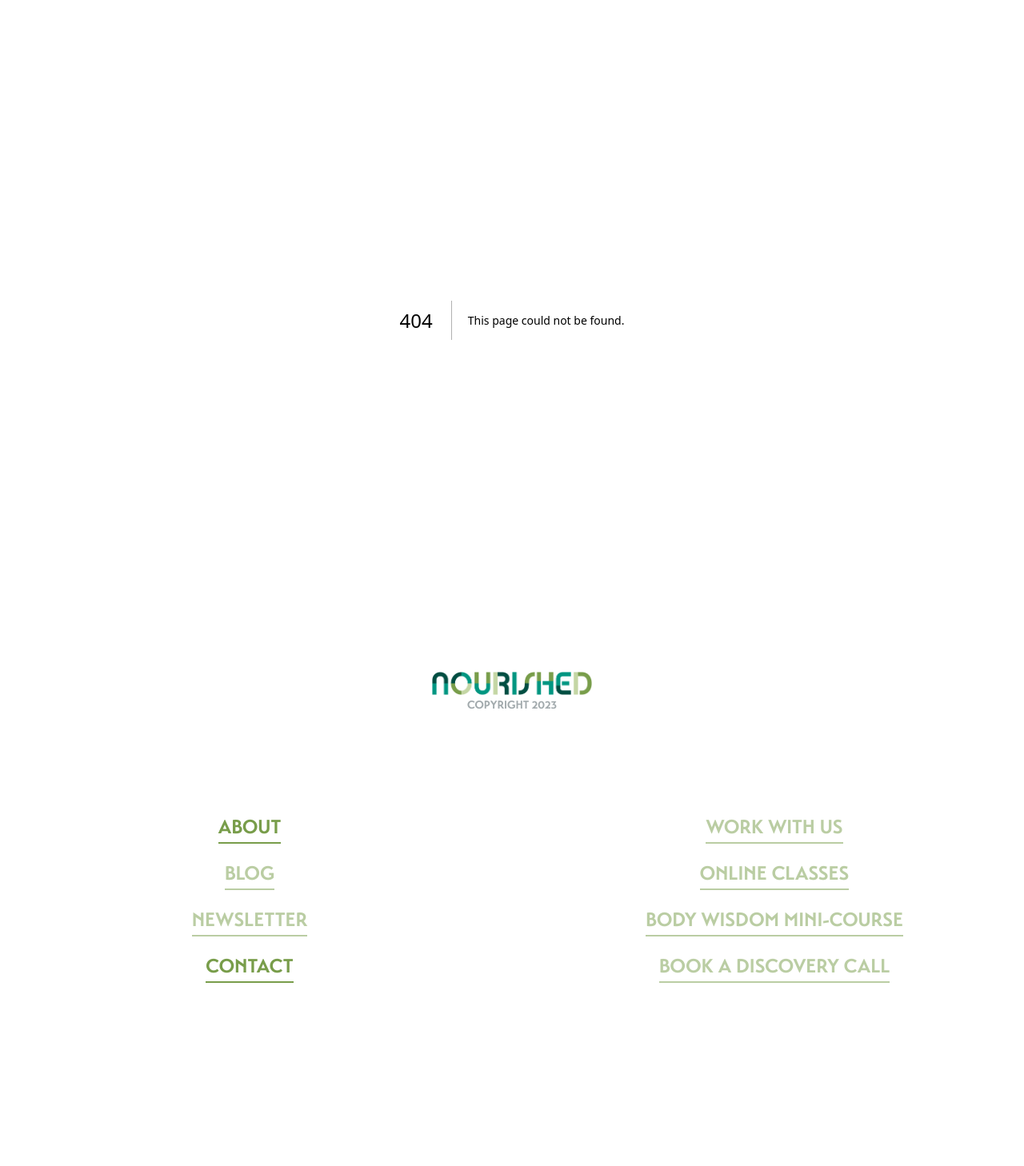
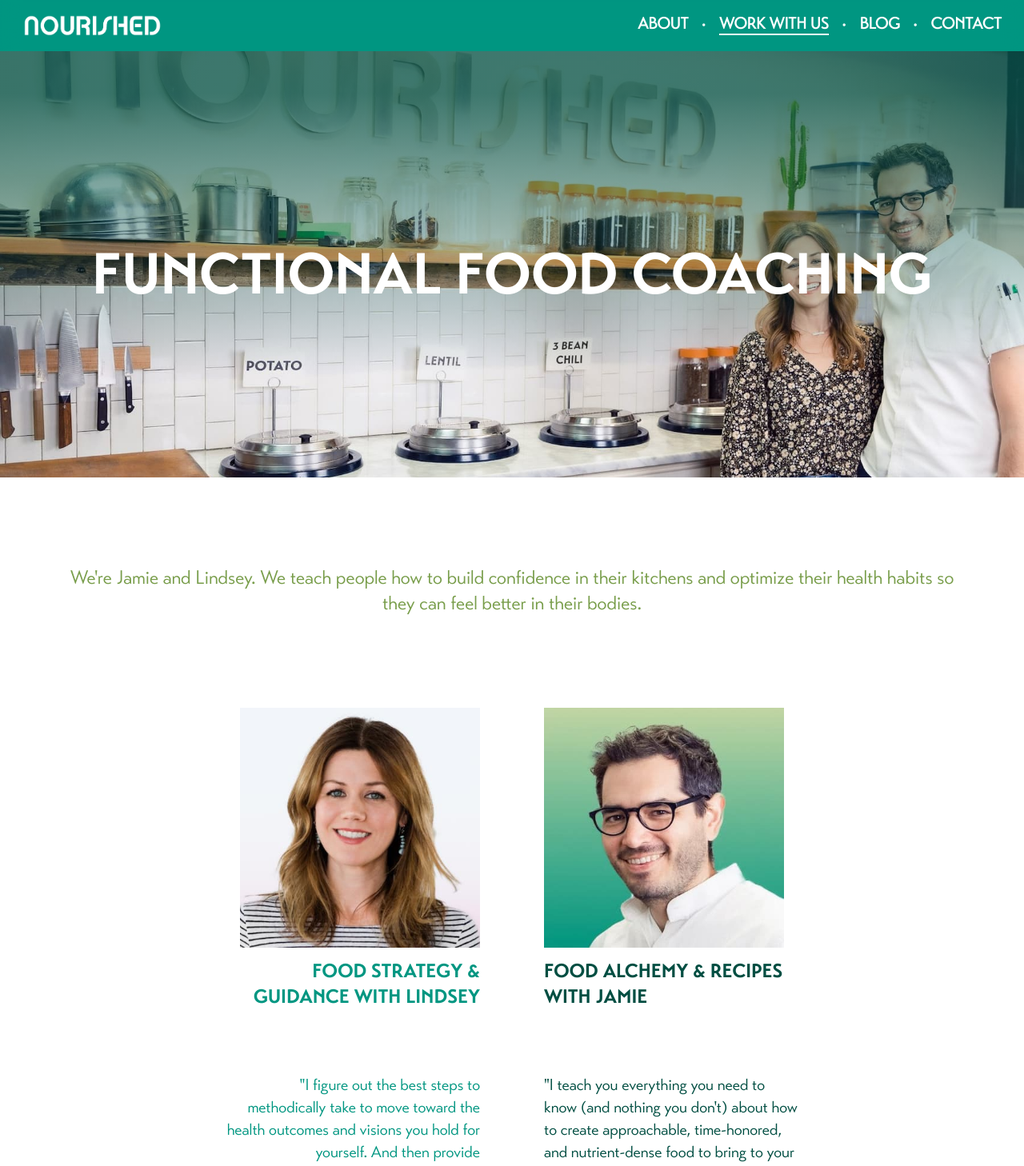
Before and after one commit to jamie-c/nourished, a Next.js app: page /work-with-us in a window 1280 px wide. Before the commit this address had no page. Shown: the top 1458 px of the page at 80% size. Before the commit the page ends 1357 px from the top, so only its background shows below. Built offline with nearby package versions, Linux system fonts and the light colour scheme.

Commit message:
initialize work with us page

```diff
--- /dev/null
+++ b/src/app/(pages)/work-with-us/page.tsx
@@ -0,0 +1,29 @@
+import AboutLindseyAndJamie from "@/components/AboutLindseyAndJamie";
+import CTAFeelNourished from "@/components/CTAFeelNourished";
+import FullWidthColorBackground from "@/components/FullWidthColorBackground";
+import FullWidthImageBehindGradient from "@/components/FullWidthImageBehindGradient";
+import WhoWeWorkWith from "@/components/WhoWeWorkWith";
+import localFont from 'next/font/local';
+
+const transatBold = localFont({
+    src: '../../../app/fonts/transat/TransatBold.ttf',
+    display: 'swap',
+})
+
+export default function Home() {
+  return (
+<>
+    <main className="top-0 w-screen flex min-h-screen flex-col items-center justify-start">
+        <FullWidthImageBehindGradient variant=""><p className={`${transatBold.className} w-screen text-center uppercase`}>Functional Food Coaching</p></FullWidthImageBehindGradient>
+        <FullWidthColorBackground variant="white" textColor="secondary">
+            We&apos;re Jamie and Lindsey. We teach people how to build confidence in their kitchens and optimize their health habits so they can feel better in their bodies.
+        </FullWidthColorBackground>
+        <AboutLindseyAndJamie />
+        <WhoWeWorkWith />
+        <FullWidthColorBackground variant="primary">
+            <CTAFeelNourished />
+        </FullWidthColorBackground>
+    </main>
+</>
+  )
+}
```
